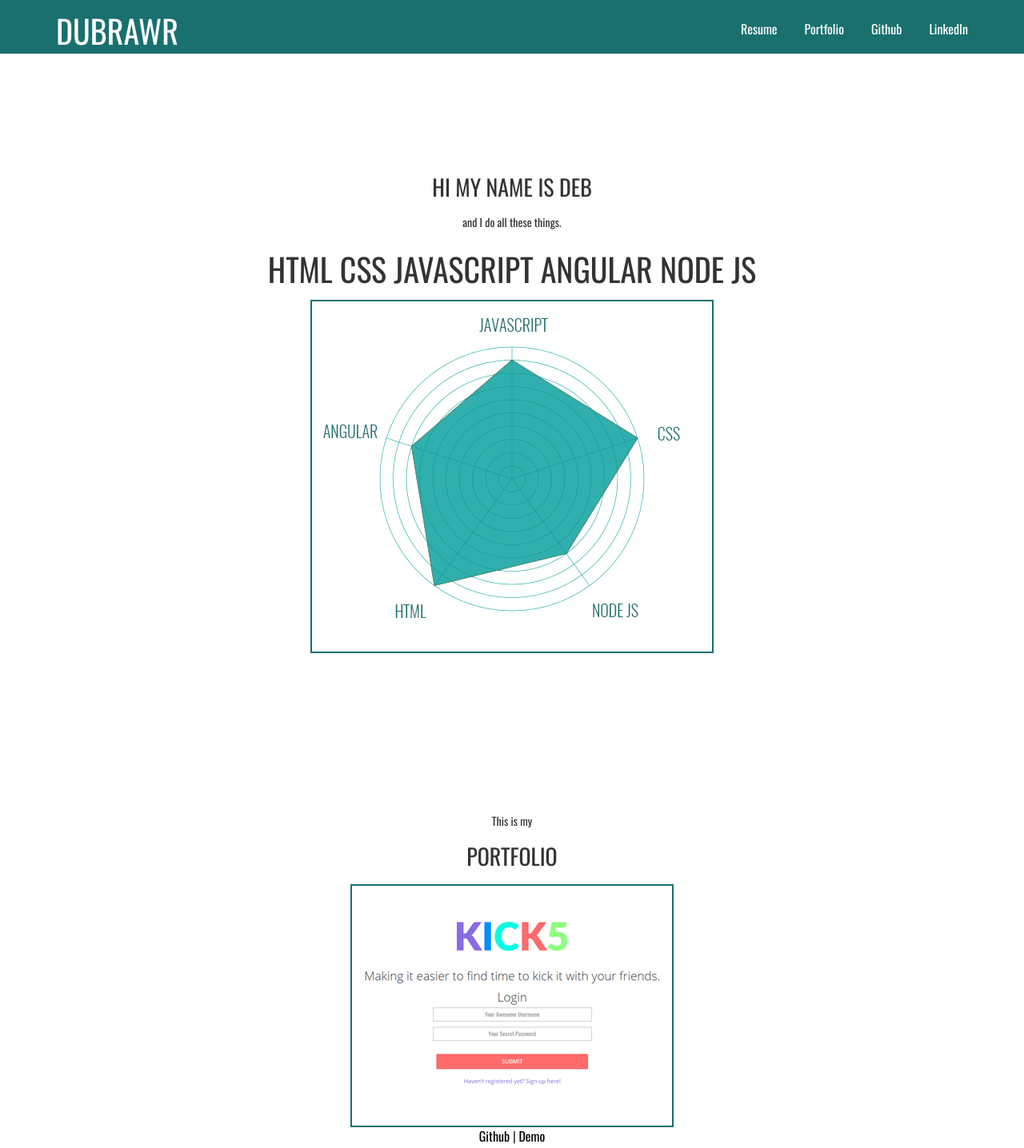
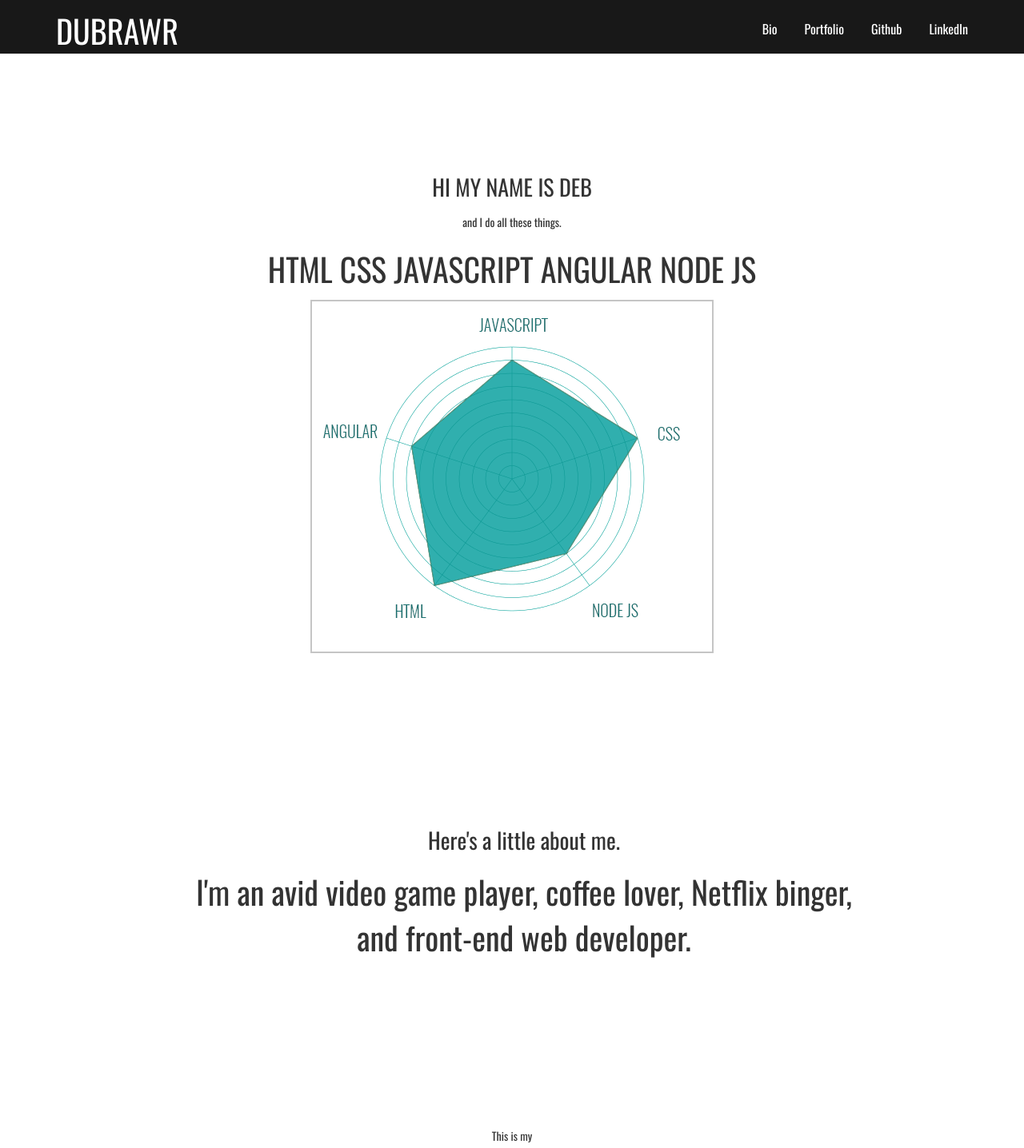
Before and after one commit to dubrawr/portfolio, a website: page index.html in a window 1280 px wide. Shown: the top 1436 px of the page at 80% size. Drawn offline with nearby package versions, Linux system fonts and the light colour scheme.

Commit message:
added extra portfolio piece and short bio snippet for now

```diff
--- a/css/styles.css
+++ b/css/styles.css
@@ -6,7 +6,7 @@ body { box-sizing: border-box;
 .navbar {
   position: fixed;
   width: 100%;
-  background-color: #19706f;
+  background-color: #181818;
   z-index: 9990;
 }
 footer {width: 100%; background-color:#19706f; text-align: center; margin-top: 100px;}
@@ -60,8 +60,8 @@ a:visited {
 .piece {margin-bottom: 40px; font-size: 16px;}
 .linkColor {color: black;}
 #portfolio {padding-top: 200px; width: 970px; margin: 0 auto;  text-align: center;}
-#resume {padding-top:200px; margin:0 auto; text-align: center;}
-img {border: 2px #19706f solid; margin: 0 auto;}
+#resume, #bio {padding-top:200px; margin:0 auto; text-align: center;}
+img {border: 2px #c5c5c5 solid; margin: 0 auto;}
 
 @media only screen and (max-width: 600px) {
   .image {
--- a/index.html
+++ b/index.html
@@ -18,7 +18,7 @@
             <div class="name"><a id="slide" href="https://github.com/dubrawr">DUBRAWR</a></div>
             <ul class="links">
 
-                <li><a class="jumper" href="#resume">Resume</a></li>
+                <li><a class="jumper" href="#bio">Bio</a></li>
                 <li><a class="jumper" href="#portfolio">Portfolio</a></li>
                 <li><a target="_blank" href="https://github.com/dubrawr">Github</a></li>
                 <li><a target="_blank" href="https://www.linkedin.com/in/deborah-tsao-34356a116
@@ -45,6 +45,22 @@
         </div>
     </div>
 
+    <div id="bio" class="container">
+        <div class="padding">
+            <h1>Here's a little about me.</h1>
+            <div class="things">
+                <ul class="code">
+                    <li>I'm an avid video game player,</li>
+                    <li>coffee lover,</li>
+                    <li>Netflix binger,</li>
+                    <li>and front-end web developer.</li>
+
+                </ul>
+            </div>
+        </div>
+    </div>
+
+
         <div class="container" id="portfolio">
             <div class="padding">
             <p>This is my</p>
@@ -58,6 +74,11 @@
             <img class="image" src="images/mixtape.jpg">
             <a class="linkColor" target="_blank" href="https://github.com/dubrawr/mixtape">Github</a> |
             <a class="linkColor" target="_blank" href="https://shrouded-eyrie-73743.herokuapp.com/">Demo</a>
+            </div>
+            <div class="piece">
+            <img class="image" src="images/weatherApp.jpg">
+            <a class="linkColor" target="_blank" href="https://github.com/dubrawr/sweaterWeather/tree/gh-pages">Github</a> |
+            <a class="linkColor" target="_blank" href="https://dubrawr.github.io/sweaterWeather/">Demo</a>
             </div>
             <div class="piece">
             <img class="image" src="images/spotifyProject.jpg">
```
Also changed, not shown: images/weatherApp.jpg (added).
